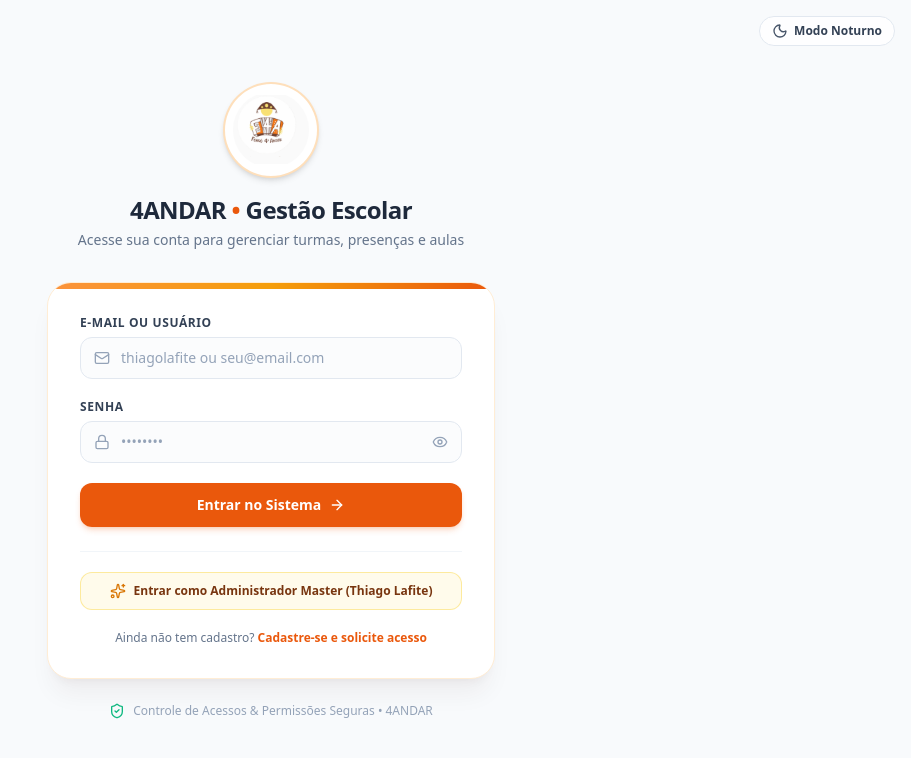
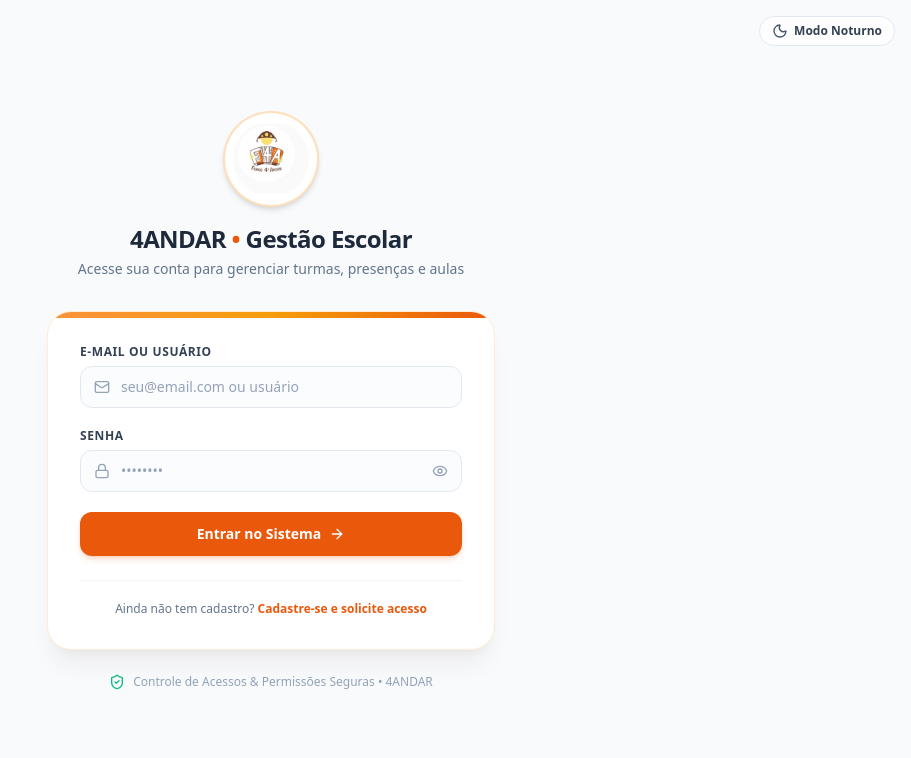
Before and after one commit to thiagolafite/4ANDAR, a React (Vite) app in the folder client/: page /login in a window 1280 px wide. Shown: the top 758 px of the page, without its empty margins (369-1280 px from the left). Built offline with nearby package versions, Linux system fonts and the light colour scheme; no server answers.

Commit message:
fix: remover botao de acesso rapido master da tela de login por seguranca

```diff
--- a/client/src/pages/LoginPage.tsx
+++ b/client/src/pages/LoginPage.tsx
@@ -1,7 +1,7 @@
 import React, { useState } from 'react';
 import { useNavigate, Link } from 'react-router-dom';
 import { useApp } from '../context/AppContext';
-import { Lock, Mail, Eye, EyeOff, ShieldCheck, Clock, AlertCircle, ArrowRight, Sparkles, Moon, Sun } from 'lucide-react';
+import { Lock, Mail, Eye, EyeOff, ShieldCheck, Clock, AlertCircle, ArrowRight, Moon, Sun } from 'lucide-react';
 
 export const LoginPage: React.FC = () => {
   const navigate = useNavigate();
@@ -39,33 +39,13 @@
       if (res && res.success) {
         navigate('/');
       } else if (res && res.status === 'pendente') {
-        setPendingNotice(res.error || 'Seu cadastro está aguardando aprovação do Administrador Master (Thiago Lafite).');
+        setPendingNotice(res.error || 'Seu cadastro está aguardando aprovação do Administrador Master.');
       } else {
         setErrorMsg(res?.error || 'Credenciais inválidas. Verifique seu login e senha.');
       }
     } catch (err: any) {
       setLoading(false);
       setErrorMsg(err?.message || 'Erro inesperado ao realizar login.');
-    }
-  };
-
-  const handleQuickMasterLogin = async () => {
-    setIdentifier('thiagolafite');
-    setSenha('admin123');
-    setErrorMsg(null);
-    setPendingNotice(null);
-    setLoading(true);
-    try {
-      const res = await login('thiagolafite', 'admin123');
-      setLoading(false);
-      if (res && res.success) {
-        navigate('/');
-      } else {
-        setErrorMsg(res?.error || 'Erro ao entrar como Administrador Master.');
-      }
-    } catch (err: any) {
-      setLoading(false);
-      setErrorMsg(err?.message || 'Erro inesperado ao entrar como Master.');
     }
   };
 
@@ -149,7 +129,7 @@
                   type="text"
                   value={identifier}
                   onChange={(e) => setIdentifier(e.target.value)}
-                  placeholder="thiagolafite ou seu@email.com"
+                  placeholder="seu@email.com ou usuário"
                   className="w-full pl-10 pr-4 py-2.5 rounded-xl border border-slate-200 bg-slate-50/50 text-sm text-slate-800 placeholder:text-slate-400 focus:outline-none focus:ring-2 focus:ring-brand-500 focus:bg-white transition-all font-medium"
                   required
                 />
@@ -203,20 +183,8 @@
             </button>
           </form>
 
-          {/* Master Admin Fast Fill Preset */}
-          <div className="mt-6 pt-5 border-t border-slate-100">
-            <button
-              type="button"
-              onClick={handleQuickMasterLogin}
-              className="w-full py-2.5 px-3 rounded-xl bg-amber-50 hover:bg-amber-100 border border-amber-200/80 text-amber-900 text-xs font-semibold flex items-center justify-center gap-2 transition-colors cursor-pointer group"
-            >
-              <Sparkles className="h-4 w-4 text-amber-600 group-hover:scale-110 transition-transform" />
-              <span>Entrar como Administrador Master (Thiago Lafite)</span>
-            </button>
-          </div>
-
           {/* Link to Register */}
-          <div className="mt-5 text-center">
+          <div className="mt-6 pt-5 border-t border-slate-100 dark:border-slate-800 text-center">
             <p className="text-xs text-slate-500">
               Ainda não tem cadastro?{' '}
               <Link
```
